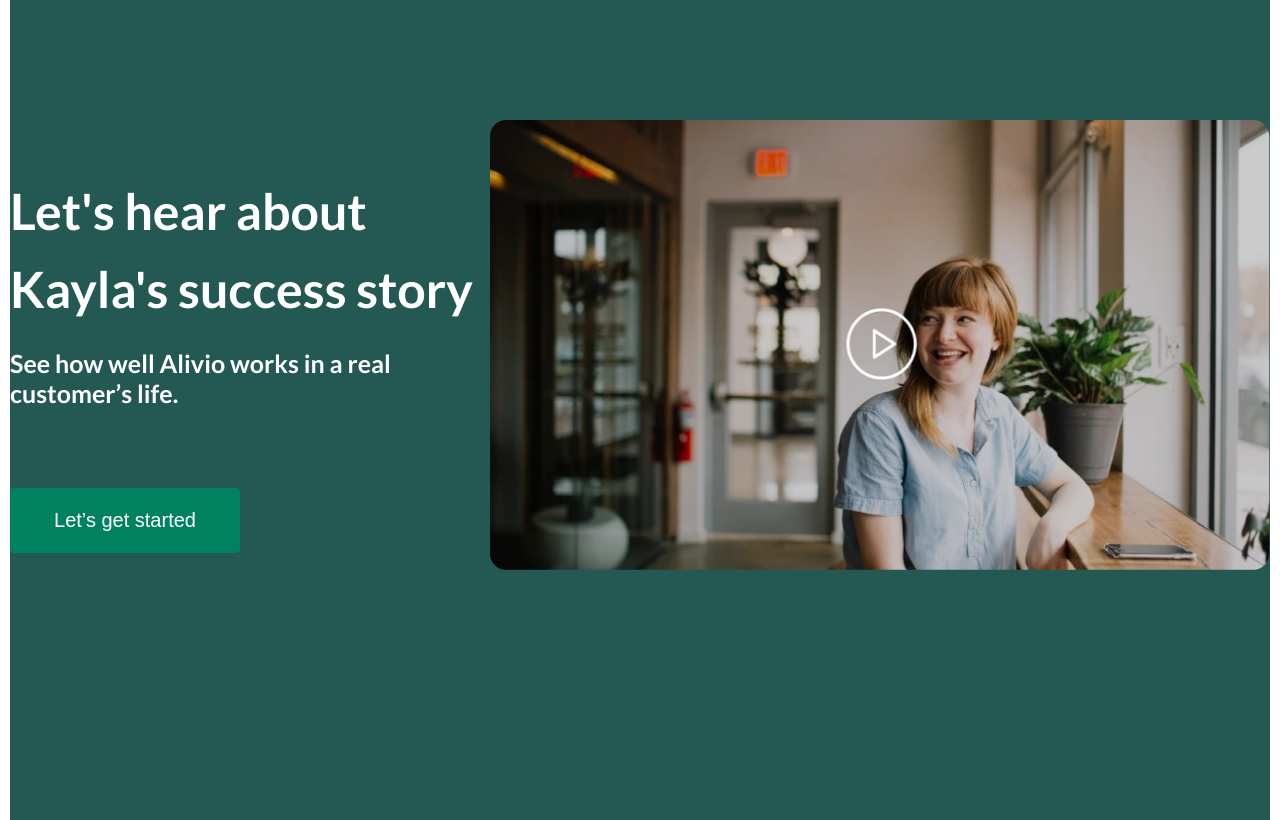
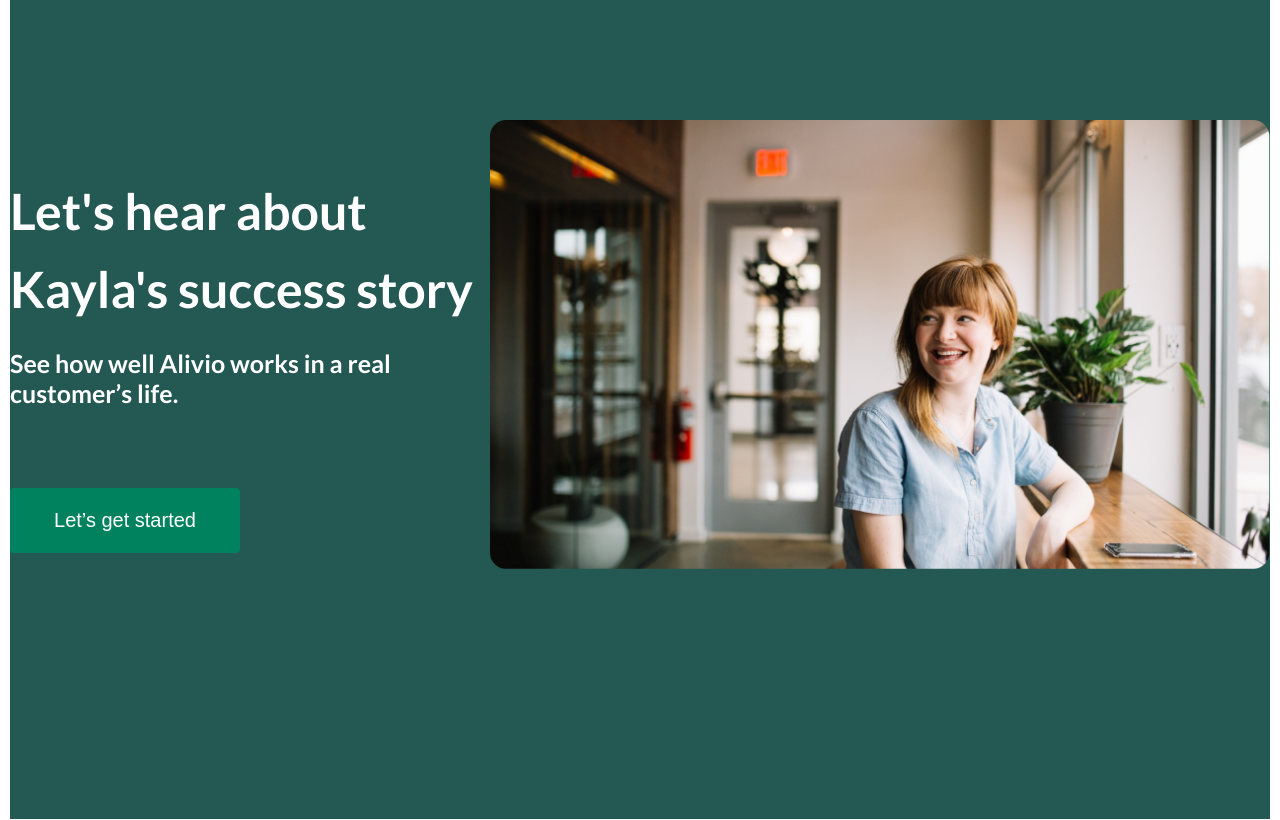
Before and after one commit to dreamer-1978/alivio-site, a plain HTML site: page index.html in a window 1280 px wide. Shown: the part 2600-3420 px from the top of the page. Drawn offline with Linux system fonts and the light colour scheme.

Commit message:
create section story

```diff
--- a/css/story.css
+++ b/css/story.css
@@ -29,7 +29,8 @@
 
 .story__img {
     max-width: 780px;
-    height: 450px;
+    object-fit: cover;
+    aspect-ratio: 158/91;
 }
 
 @media (max-width: 1200px) {
@@ -47,7 +48,6 @@
 
     .story__img {
         max-width: 580px;
-        height: 350px;
     }
 }
 
--- a/index.html
+++ b/index.html
@@ -133,7 +133,7 @@
               </p>
               <button class="story__btn btn">Let’s get started</button>
             </div>
-            <img src="/asserts/img/Video.webp" alt="video" class="story__img" />
+            <img src="/asserts/img/story.png" alt="video" class="story__img" />
           </div>
         </div>
       </section>
```
Also changed, not shown: asserts/img/story.png (added).
